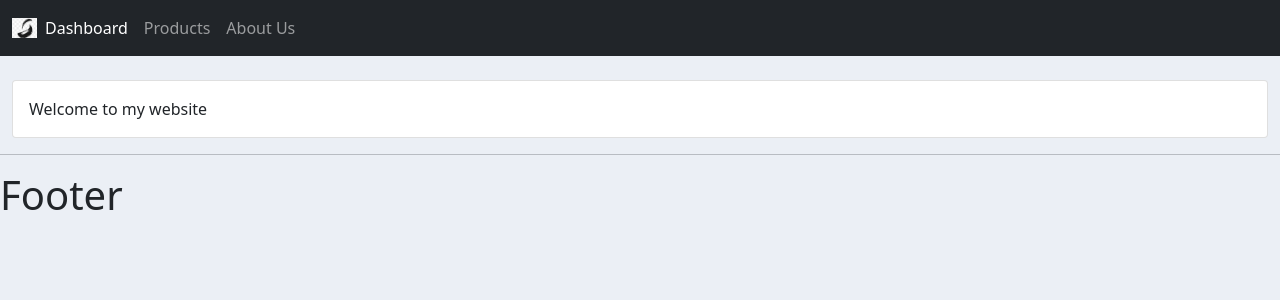
After one commit to soranblbas/CRM-2022, a Django app: page /about in a window 1280 px wide. The commit adds this page. Shown: the top 300 px of the page. Run offline with Django 4.2, Linux system fonts and the light colour scheme; data comes from the database, SQL or seed files in the repository; both versions use the stored data as it was after the commit; some libraries are stand-ins or nearby versions.

Commit message:
Initial commit

```diff
--- a/accounts/admin.py
+++ b/accounts/admin.py
@@ -6,3 +6,4 @@ admin.site.register(Customer)
 admin.site.register(Product)
 admin.site.register(Tag)
 admin.site.register(Order)
+admin.site.register(About)
--- a/accounts/models.py
+++ b/accounts/models.py
@@ -25,12 +25,12 @@ class Product(models.Model):
     CATEGORY = (
         ('Indoor', 'Indoor'),
         ('Out Door', 'Out Door'),
-        )
+    )
 
     name = models.CharField(max_length=200, null=True)
     price = models.FloatField(null=True)
-    category = models.CharField(max_length=200, null=True,choices=CATEGORY)
-    description = models.CharField(max_length=200, null=True,blank=True)
+    category = models.CharField(max_length=200, null=True, choices=CATEGORY)
+    description = models.CharField(max_length=200, null=True, blank=True)
     date_created = models.DateTimeField(auto_now_add=True, null=True)
     tags = models.ManyToManyField(Tag)
 
@@ -49,7 +49,14 @@ class Order(models.Model):
     product = models.ForeignKey(Product, null=True, on_delete=models.SET_NULL)
     date_created = models.DateTimeField(auto_now_add=True, null=True)
     status = models.CharField(max_length=200, null=True, choices=STATUS)
-    note = models.CharField(max_length=1000,null=True)
+    note = models.CharField(max_length=1000, null=True)
 
     def __str__(self):
         return self.product.name
+
+
+class About(models.Model):
+    abt = models.TextField(null=True)
+
+    def __str__(self):
+        return self.abt
--- /dev/null
+++ b/accounts/templates/accounts/about.html
@@ -0,0 +1,16 @@
+{% extends 'accounts/main.html' %}
+
+{% block content %}
+<br>
+    <div class="row">
+        <div class="col">
+            <div class="card card-body">
+                <form method="get">
+                    {{ ab.abt }}
+
+                </form>
+            </div>
+        </div>
+
+    </div>
+{% endblock %}
--- a/accounts/templates/accounts/navbar.html
+++ b/accounts/templates/accounts/navbar.html
@@ -3,7 +3,8 @@
 
     <div class="container-fluid">
         <img src="{% static 'images/logo-png.png' %}" width="25px">
-    <button class="navbar-toggler" type="button" data-bs-toggle="collapse" data-bs-target="#navbarNavAltMarkup" aria-controls="navbarNavAltMarkup" aria-expanded="false" aria-label="Toggle navigation">
+        <button class="navbar-toggler" type="button" data-bs-toggle="collapse" data-bs-target="#navbarNavAltMarkup"
+                aria-controls="navbarNavAltMarkup" aria-expanded="false" aria-label="Toggle navigation">
             <span class="navbar-toggler-icon"></span>
         </button>
         <div class="collapse navbar-collapse" id="navbarNavAltMarkup">
@@ -11,6 +12,8 @@
             <div class="navbar-nav">
                 <a class="nav-link active" href="{% url 'home' %}">Dashboard</a>
                 <a class="nav-link" href="{% url 'products' %}">Products</a>
+                <a class="nav-link" href="{% url 'about' %}">About Us</a>
+
             </div>
         </div>
     </div>
--- a/accounts/urls.py
+++ b/accounts/urls.py
@@ -7,6 +7,7 @@ urlpatterns = [
     path('register', views.register, name="register"),
     path('products', views.products, name="products"),
     path('customer/<str:pk_test>/', views.customer, name="customer"),
+    path('about', views.about, name="about"),
 
     path('create_order/<str:pk>/', views.createOrder, name="create_order"),
     path('update_order/<str:pk>/', views.updateOrder, name="update_order"),
--- a/accounts/views.py
+++ b/accounts/views.py
@@ -98,3 +98,9 @@ def deleteOrder(request, pk):
 
 def login(request):
     return render(request, 'accounts/login.html')
+
+
+def about(request):
+    ab = About.objects.get
+    context = {'ab': ab}
+    return render(request, 'accounts/about.html', context)
```
Also changed, not shown: db.sqlite3. Lines whose indentation alone changed are shown as unchanged.
